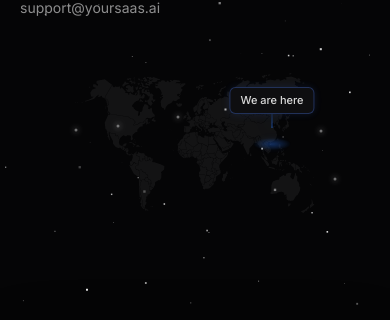
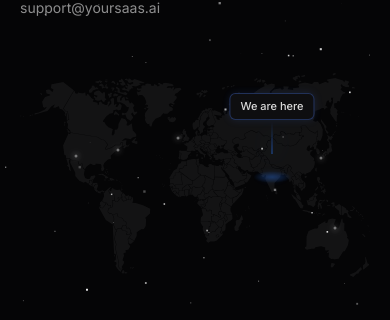
Before and after one commit to Promethix-Lab/promethix-lab, a Next.js app: page /contact in a window 390 px wide. Shown: the part 489-809 px from the top of the page. Built offline with nearby package versions, Linux system fonts and the light colour scheme; no server answers.

Commit message:
mobile map layout fixeed

```diff
--- a/app/globals.css
+++ b/app/globals.css
@@ -2189,7 +2189,7 @@ section {
   }
 
   .contact-map {
-    height: 140px;
+    height: auto;
     margin-top: 54px;
   }
 
```
